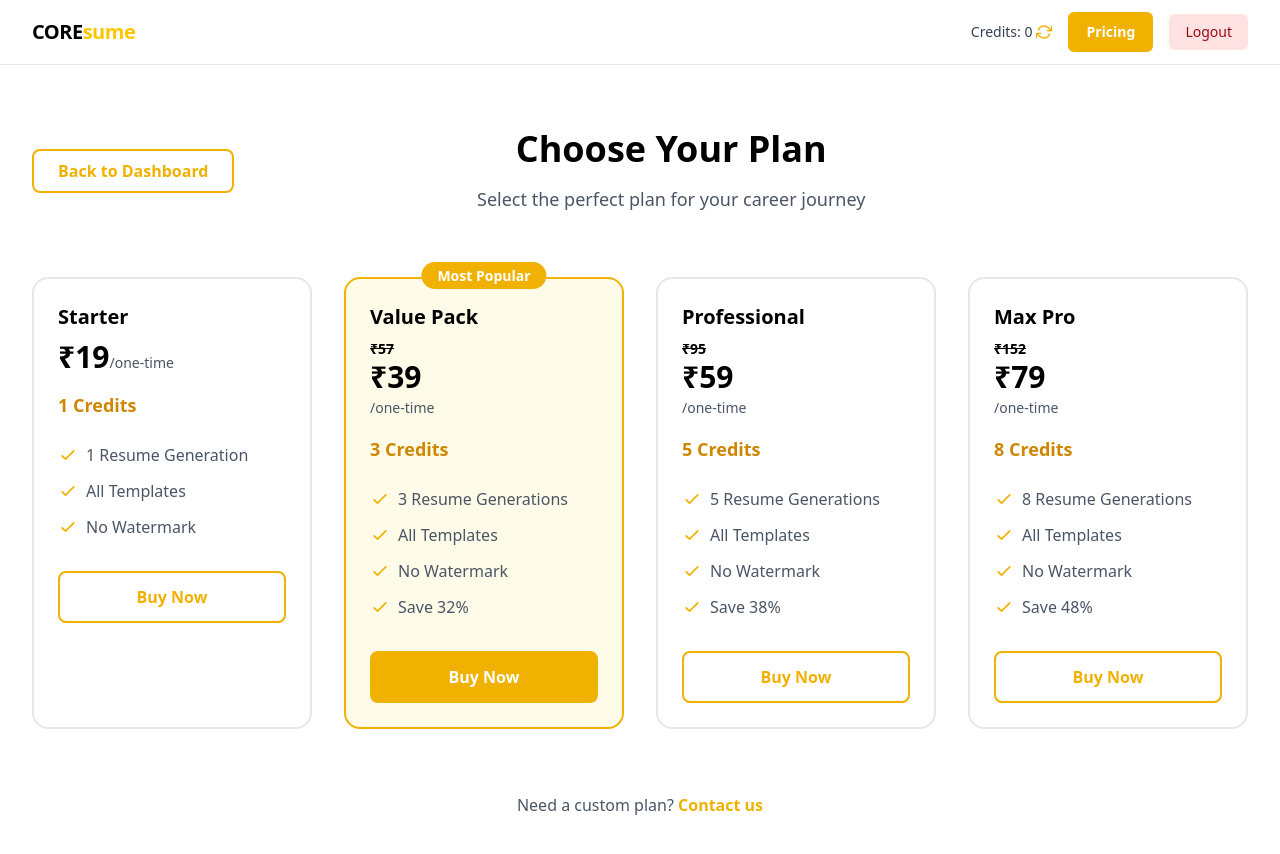
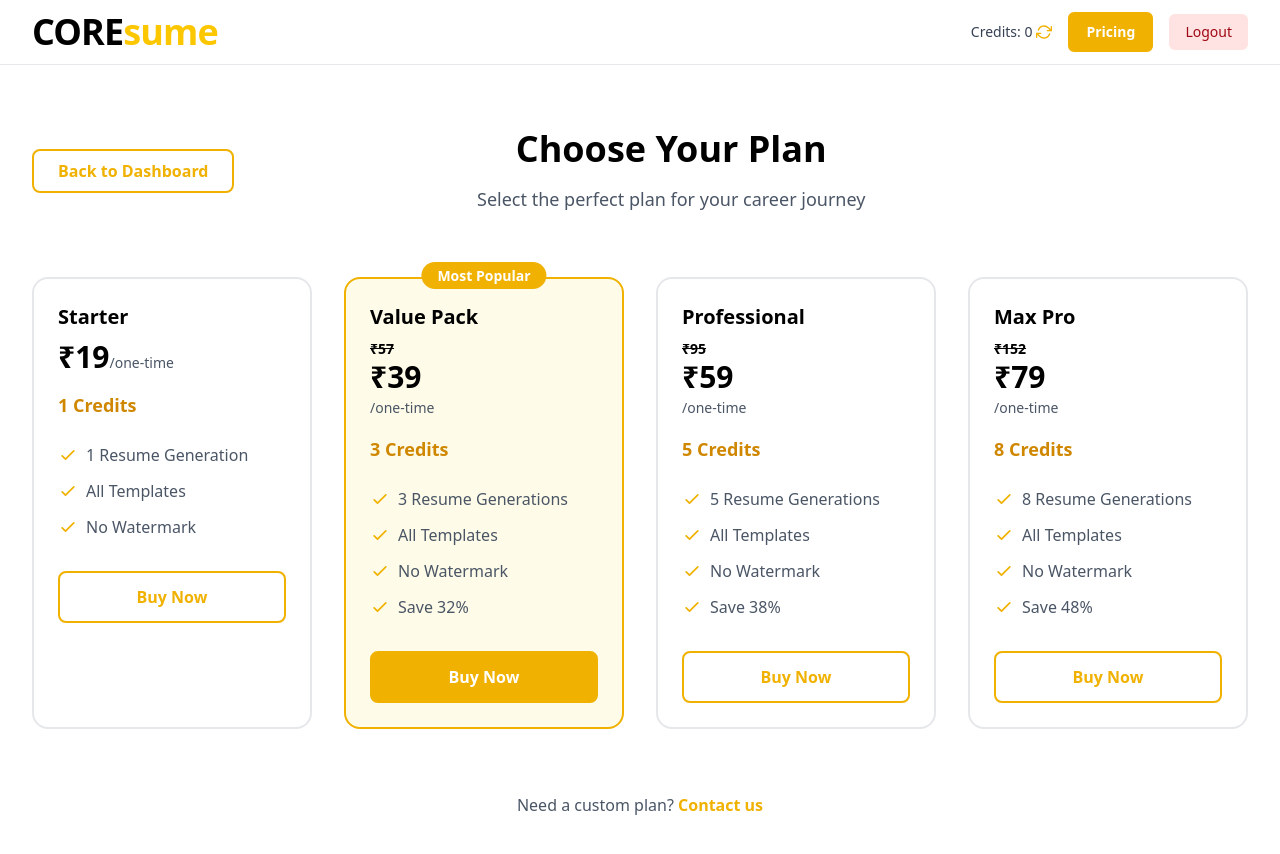
Before and after one commit to ChakraVaishnav/COREsume, a Next.js app: page /pricing in a window 1280 px wide. Shown: the top 854 px of the page. Built offline with nearby package versions, Linux system fonts and the light colour scheme; no server answers; the database is empty; sample sign-in values are in the browser's storage.

Commit message:
Update Navbar.jsx 25th june

```diff
--- a/components/Navbar.jsx
+++ b/components/Navbar.jsx
@@ -47,8 +47,10 @@ export default function Navbar() {
     <header className="w-full bg-white border-b border-gray-200">
       <div className="max-w-7xl mx-auto px-4 sm:px-6 lg:px-8 flex justify-between items-center h-16">
         <Link href="/" className="text-xl font-bold tracking-tight">
-    <span className="text-black">CORE</span>
-    <span className="text-yellow-400">sume</span>
+   <h1 className="text-2xl sm:text-4xl font-black tracking-tight flex items-center">
+            <span className="text-black">CORE </span>
+            <span className="text-yellow-400 ">sume</span>
+          </h1>
   </Link>
         <div className="flex items-center space-x-4">
           <div className="text-sm font-medium text-gray-700 flex items-center">
```
